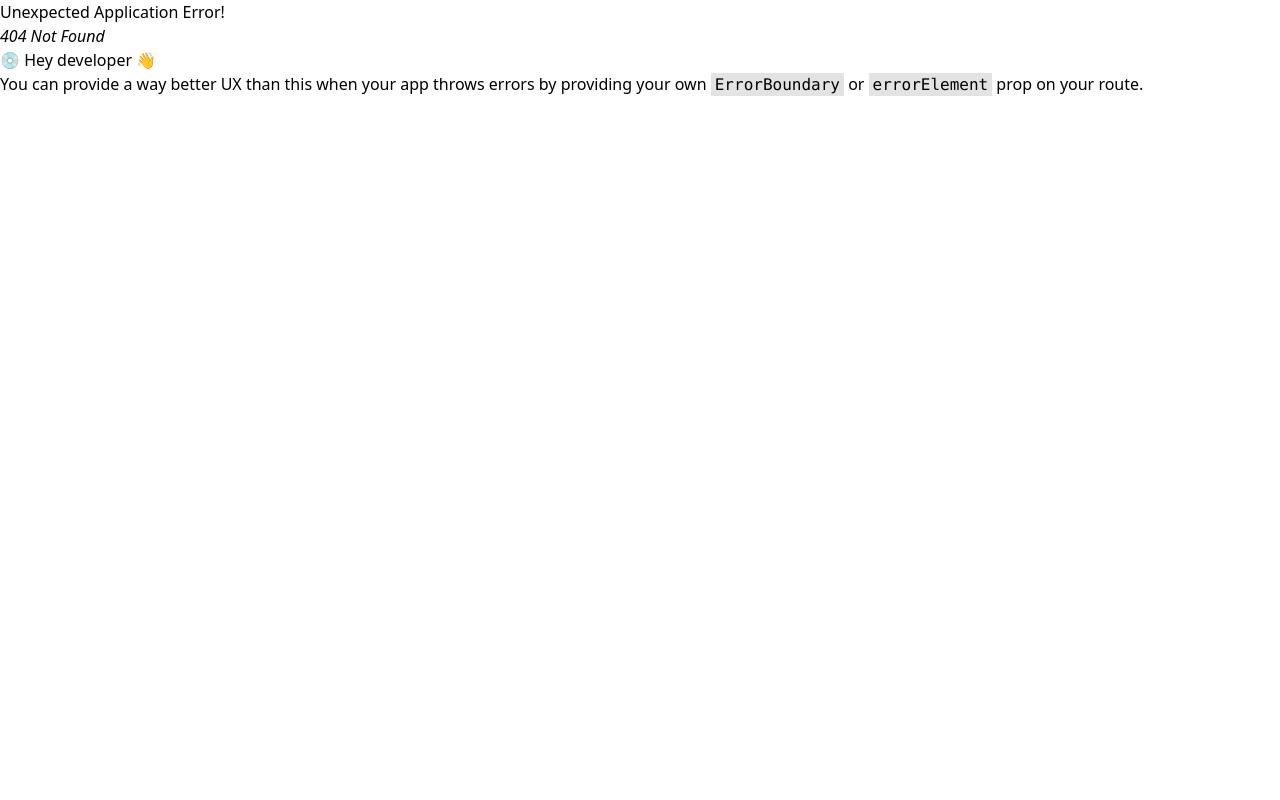
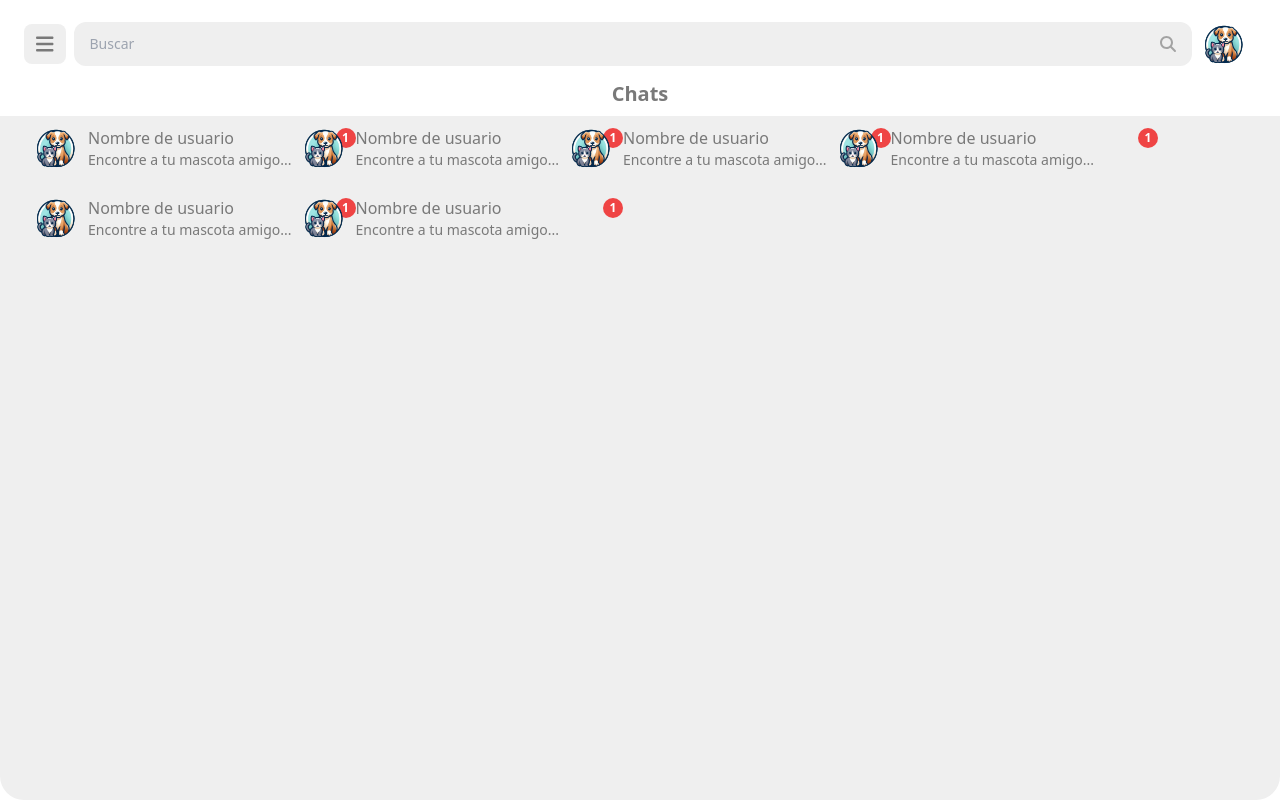
Before and after one commit to AngelAlmanza/client-app-petfinder, a React (Vite) app: page /listmessenger in a window 1280 px wide. Before the commit this address had no page. Built offline with nearby package versions, Linux system fonts and the light colour scheme.

Commit message:
maquetacion de pagina de mensajes

```diff
--- /dev/null
+++ b/src/components/Chats.tsx
@@ -0,0 +1,24 @@
+import dogAndCat from "../assets/images/dog-and-cat-banner.png";
+import { Numbermessages } from "../components/numbermessages"
+export const Chats = () => {
+
+
+  return (
+    <div className="inline-flex items-center relative">
+      <div>
+        <img src={dogAndCat} alt="PetFinder Logo" className="w-16" />
+      </div>
+      <div className="inline-flex flex-col">
+        <div>
+          <p className="text-base font-medium text-text-primary-color">Nombre de usuario</p>
+        </div>
+        <div>
+          <p className="text-sm text-text-primary-color">Encontre a tu mascota amigo...</p>
+        </div>
+      </div>
+      <div className="absolute top-2 -right-16">
+        <Numbermessages />
+      </div>
+    </div>
+  )
+}
--- /dev/null
+++ b/src/components/numbermessages.tsx
@@ -0,0 +1,12 @@
+
+export const Numbermessages = () => {
+
+
+    return (
+        <div className="inline-block">
+          <div className="w-5 h-5 bg-red-500 rounded-full flex justify-center items-center">
+            <span className="text-white text-xs font-bold">1</span>
+          </div>
+        </div>
+      );
+    }
--- /dev/null
+++ b/src/pages/messagerPage.tsx
@@ -0,0 +1,19 @@
+import { MainLayout } from "../layouts/MainLayout";
+import { Chats } from "../components/Chats"
+
+
+export const MessagerPage = () => {
+
+  return (
+    <MainLayout>
+      <p className="text-xl text-center -ml-6 -mt-6 py-2 mx-auto w-screen bg-white font-bold text-text-primary-color">Chats</p>
+      <Chats/>
+      <Chats/>
+      <Chats/>
+      <Chats/>
+      <Chats/>
+      <Chats/>
+
+    </MainLayout>
+  )
+}
--- a/src/router/index.tsx
+++ b/src/router/index.tsx
@@ -3,6 +3,7 @@ import { HomePage } from '../pages/homePage';
 import { SignInPage } from "../pages/signInPage";
 import { RegisterPage } from "../pages/registerPage";
 import { NotFound } from "../pages/notFound";
+import { MessagerPage } from "../pages/messagerPage";
 
 const router = createBrowserRouter([
   {
@@ -55,6 +56,10 @@ const router = createBrowserRouter([
     path: '/register',
     element: <RegisterPage/>
   },
+  {
+    path: '/listmessenger',
+    element: <MessagerPage/>
+  }
 ])
 
 export default router;
```
